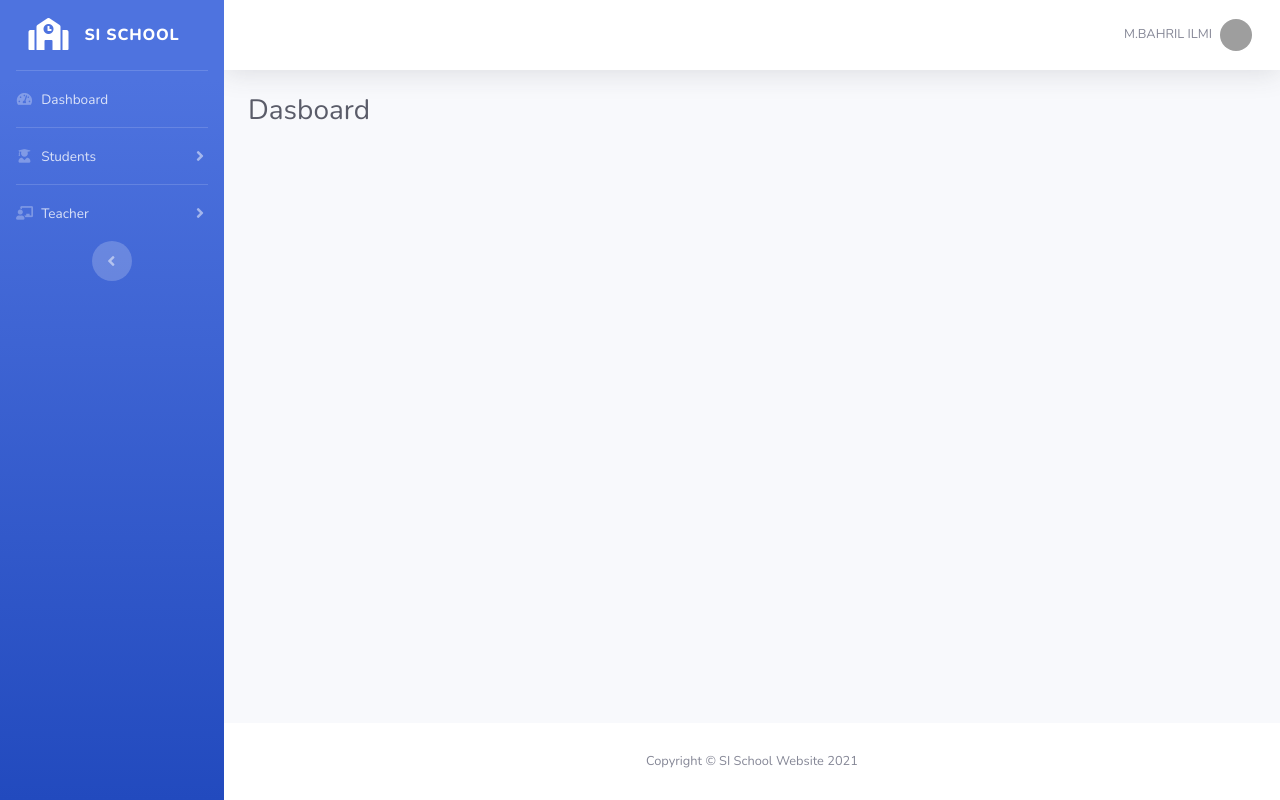
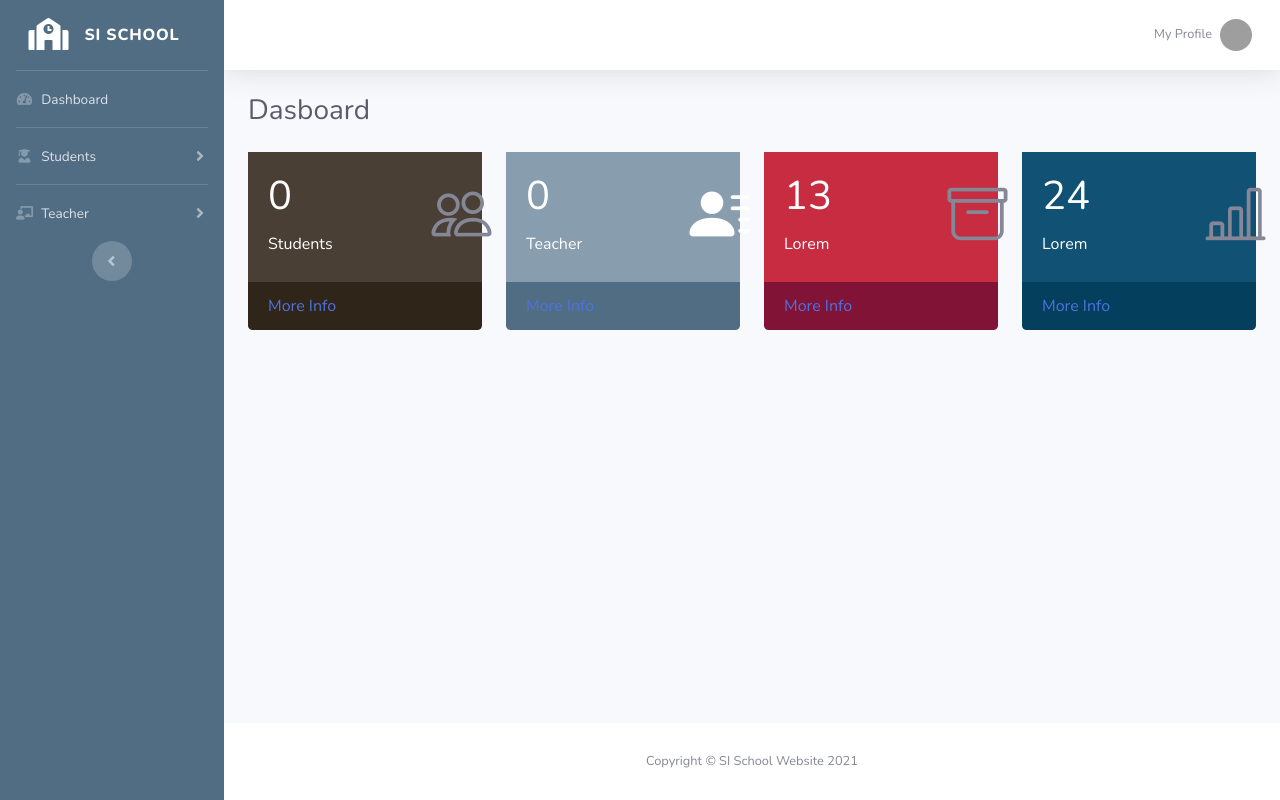
Before and after one commit to bahrilio/si-school, a CodeIgniter app: page /si-sekolah/ in a window 1280 px wide. Run offline with CodeIgniter, Linux system fonts and the light colour scheme; the visitor is signed in with stand-in values (Sample User, id 1); data that the repository does not hold is empty; grey boxes are pictures that could not be loaded.

Commit message:
berubahan 14/9/2021

```diff
--- a/application/controllers/Home.php
+++ b/application/controllers/Home.php
@@ -7,11 +7,17 @@ class Home extends CI_Controller
 	{
 		parent::__construct();
 		login_required();
+		$this->load->model('Student_model');
+		$this->load->model('Teacher_model');
 	}
 
 	public function index()
 	{
+		$data['students'] = $this->Student_model->getAllStudent();
+		$data['teachers'] = $this->Teacher_model->getAllTeacher();
+
 		set_page_title('SI SCHOOL|Dasboard');
-		load_view('home/index');
+		load_view('home/index', $data);
 	}
+
 }
--- a/application/helpers/application_helper.php
+++ b/application/helpers/application_helper.php
@@ -52,3 +52,12 @@ function login_required()
         redirect('auth/login');
     }
 }
+
+function load_view_report($viewName, $data = null)
+{
+    $CI = get_instance();
+
+    $CI->load->view($viewName, $data);
+
+
+}
--- a/application/views/auth/registration.php
+++ b/application/views/auth/registration.php
@@ -33,7 +33,7 @@
                             <a class="small" href="forgot-password.html">Forgot Password?</a>
                         </div>
                         <div class="text-center">
-                            <a class="small" href="<?= base_url('auth'); ?>">Already have an account? Login!</a>
+                            <a class="small" href="<?= base_url('auth/login'); ?>">Already have an account? Login!</a>
                         </div>
                     </div>
                 </div>
--- a/application/views/home/index.php
+++ b/application/views/home/index.php
@@ -1,2 +1,82 @@
 <!-- Page Heading -->
 <h1 class="h3 mb-4 text-gray-800">Dasboard</h1>
+
+<div class="row ">
+    <!-- Students -->
+    <div class="col-lg-3">
+        <div class="card border-0">
+            <div class="card-body text-white" style="background-color: #4A3F35;">
+                <div class="row pe-3">
+                    <div class="col-9">
+                        <h1 class="card-title fw-bold"><?= count($students); ?></h1>
+                        <p class="card-text">Students</p>
+                    </div>
+                    <div class="col-3">
+                        <i class="bi bi-people text-muted" style="font-size: 60px;"></i>
+                    </div>
+                </div>
+            </div>
+            <div class="card-footer border-0" style="background-color: #2F2519;">
+                <a class="link-light" href="http://">More Info</a>
+            </div>
+        </div>
+    </div>
+    <!-- Teacher -->
+    <div class="col-lg-3">
+        <div class="card border-0">
+            <div class="card-body text-white" style="background-color: #889EAF;">
+                <div class="row pe-3">
+                    <div class="col-9">
+                        <h1 class="card-title fw-bold"><?= count($teachers); ?></h1>
+                        <p class="card-text">Teacher</p>
+                    </div>
+                    <div class="col-3">
+                        <i class="bi bi-person-lines-fill" style="font-size: 60px;"></i>
+                    </div>
+                </div>
+            </div>
+            <div class="card-footer border-0" style="background-color: #506D84;">
+                <a class="link-light" href="http://">More Info</a>
+            </div>
+        </div>
+    </div>
+    <!--  -->
+    <div class="col-lg-3">
+        <div class="card border-0">
+            <div class="card-body text-white" style="background-color: #C72C41;">
+                <div class="row pe-3">
+                    <div class="col-9">
+                        <h1 class="card-title fw-bold">13</h1>
+                        <p class="card-text">Lorem</p>
+                    </div>
+                    <div class="col-3">
+                        <i class="bi bi-archive text-muted" style="font-size: 60px;"></i>
+                    </div>
+                </div>
+            </div>
+            <div class="card-footer border-0" style="background-color: #801336;">
+                <a class="link-light" href="http://">More Info</a>
+            </div>
+        </div>
+    </div>
+    <!--  -->
+    <div class="col-lg-3">
+        <div class="card border-0">
+            <div class="card-body text-white" style="background-color: #115173;">
+                <div class="row pe-3">
+                    <div class="col-9">
+                        <h1 class="card-title fw-bold">24</h1>
+                        <p class="card-text">Lorem</p>
+                    </div>
+                    <div class="col-3">
+                        <i class="bi bi-bar-chart-line text-muted" style="font-size: 60px;"></i>
+                    </div>
+                </div>
+            </div>
+            <div class="card-footer border-0" style="background-color: #053F5E;">
+                <a class="link-light" href="http://">More Info</a>
+            </div>
+        </div>
+    </div>
+
+</div>
--- a/application/views/templates/head.php
+++ b/application/views/templates/head.php
@@ -18,6 +18,9 @@
     <!-- Custom styles for this template-->
     <link href="<?= base_url(); ?>assets/css/sb-admin-2.min.css" rel="stylesheet">
 
+    <!-- style boostrap icon -->
+    <link rel="stylesheet" href="https://cdn.jsdelivr.net/npm/bootstrap-icons@1.5.0/font/bootstrap-icons.css">
+
     <!-- Data Table -->
     <link href="<?= base_url(); ?>assets/vendor/datatables/dataTables.bootstrap4.min.css" rel="stylesheet">
 
--- a/application/views/templates/navigation.php
+++ b/application/views/templates/navigation.php
@@ -1,8 +1,8 @@
 <!-- Sidebar -->
-<ul class="navbar-nav bg-gradient-primary sidebar sidebar-dark accordion" id="accordionSidebar">
+<ul class="navbar-nav sidebar sidebar-dark accordion" id="accordionSidebar" style="background-color: #506D84;">
 
     <!-- Sidebar - Brand -->
-    <a class="sidebar-brand d-flex align-items-center justify-content-center" href="index.html">
+    <a class="sidebar-brand d-flex align-items-center justify-content-center" href="<?= base_url(); ?>">
         <div class="sidebar-brand-icon ">
             <i class="fas fa-fw fa-school"></i>
         </div>
@@ -33,6 +33,7 @@
                 <h6 class="collapse-header">Menu:</h6>
                 <a class="collapse-item" href="<?= base_url('student'); ?>">Students Data</a>
                 <a class="collapse-item" href="<?= base_url('student/add'); ?>">Add Data</a>
+                <a class="collapse-item" href="<?= base_url('student/report'); ?>">Report Students Data</a>
             </div>
         </div>
     </li>
@@ -51,6 +52,7 @@
                 <h6 class="collapse-header">Menu:</h6>
                 <a class="collapse-item" href="<?= base_url('teacher'); ?>">Teacher Data</a>
                 <a class="collapse-item" href="<?= base_url('teacher/add'); ?>">Add Data</a>
+                <a class="collapse-item" href="<?= base_url('teacher/report'); ?>">Report Teacher Data</a>
             </div>
         </div>
     </li>
@@ -84,7 +86,7 @@
                 <!-- Nav Item - User Information -->
                 <li class="nav-item dropdown no-arrow">
                     <a class="nav-link dropdown-toggle" href="#" id="userDropdown" role="button" data-toggle="dropdown" aria-haspopup="true" aria-expanded="false">
-                        <span class="mr-2 d-none d-lg-inline text-gray-600 small">M.BAHRIL ILMI</span>
+                        <span class="mr-2 d-none d-lg-inline text-gray-600 small">My Profile</span>
                         <img class="img-profile rounded-circle" src="https://avatars.githubusercontent.com/u/55430010?v=4">
                     </a>
                     <!-- Dropdown - User Information -->
```
Also changed, not shown: application/controllers/Student.php (+9 -0 lines), application/controllers/Teacher.php (+8 -0 lines), application/views/student/index.php (+3 -4 lines), application/views/student/report.php (added, +85 -0 lines), application/views/teacher/index.php (+4 -4 lines), application/views/teacher/report.php (added, +87 -0 lines).
